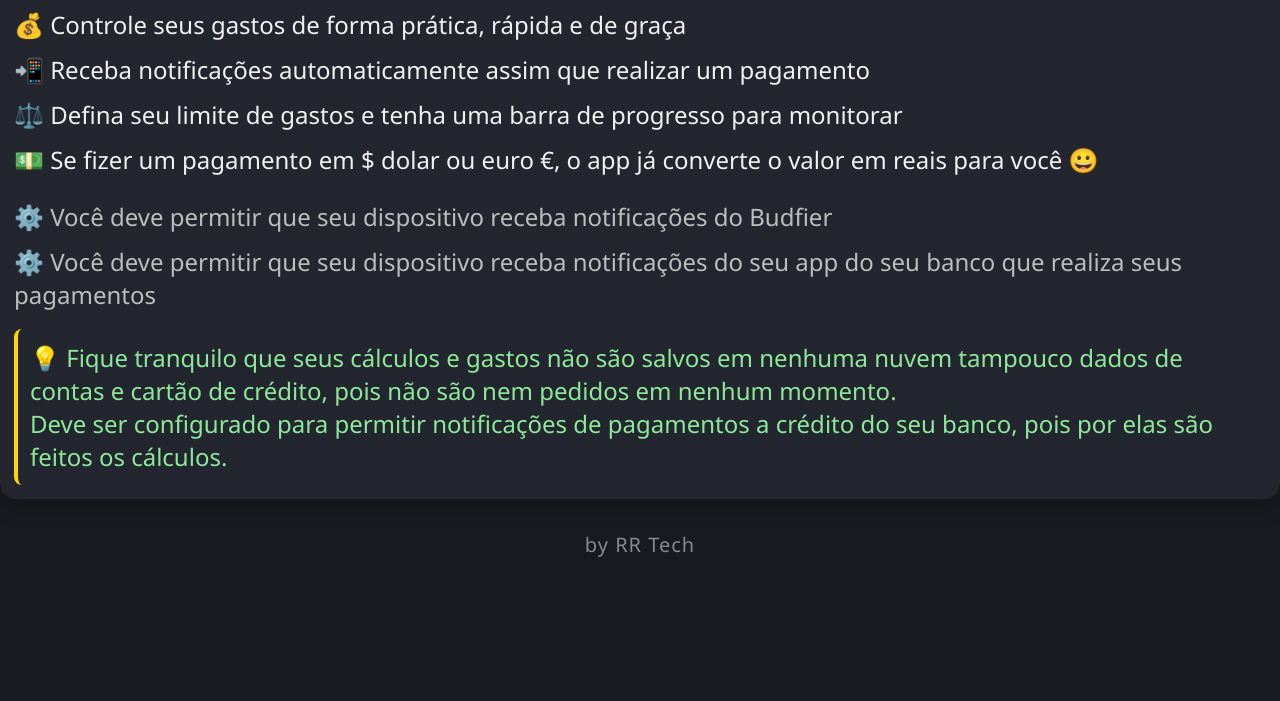
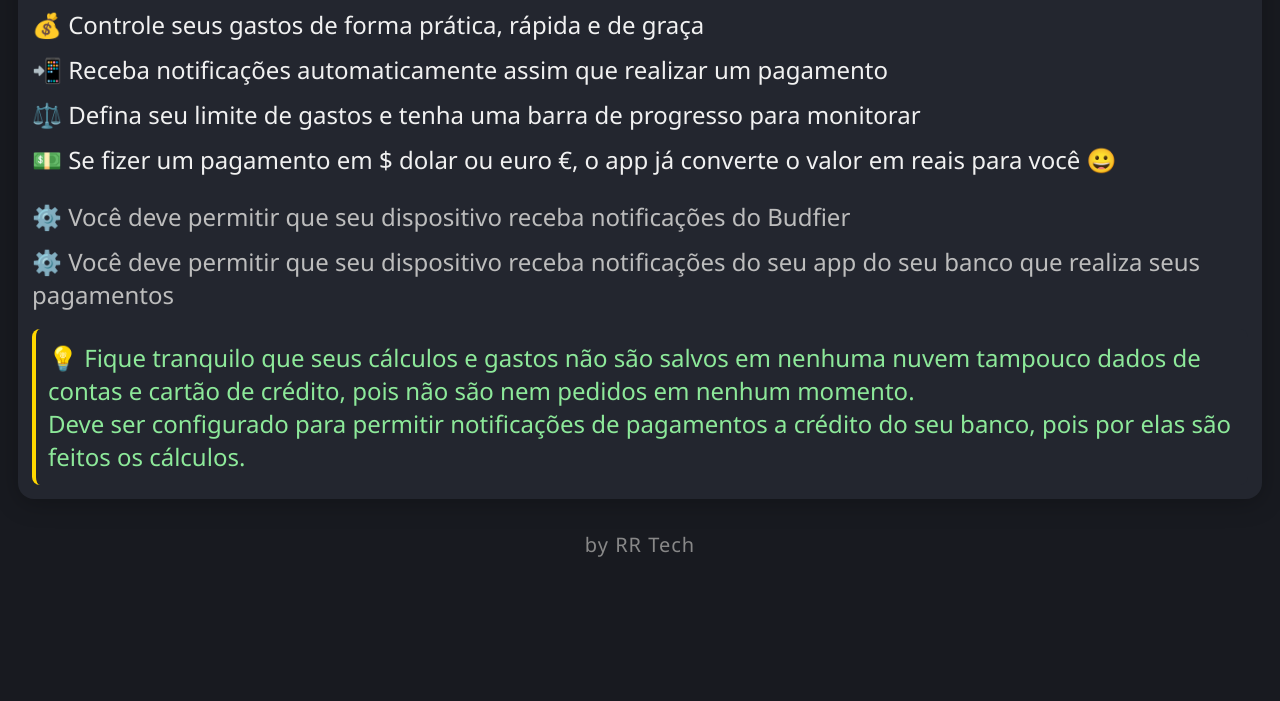
Before and after one commit to rodrigues86/rrtech, a plain HTML site: page index.html in a window 1280 px wide. Shown: the part 119-820 px from the top of the page. Drawn offline with Linux system fonts and the light colour scheme.

Commit message:
Change max-width of container to 95%

```diff
--- a/index.html
+++ b/index.html
@@ -14,7 +14,7 @@
       min-height: 100vh;
     }
     .container {
-      max-width: '90%';
+      max-width: 95%;
       margin: 20px auto;
       padding: 14px;
       background: #23262f;
```
